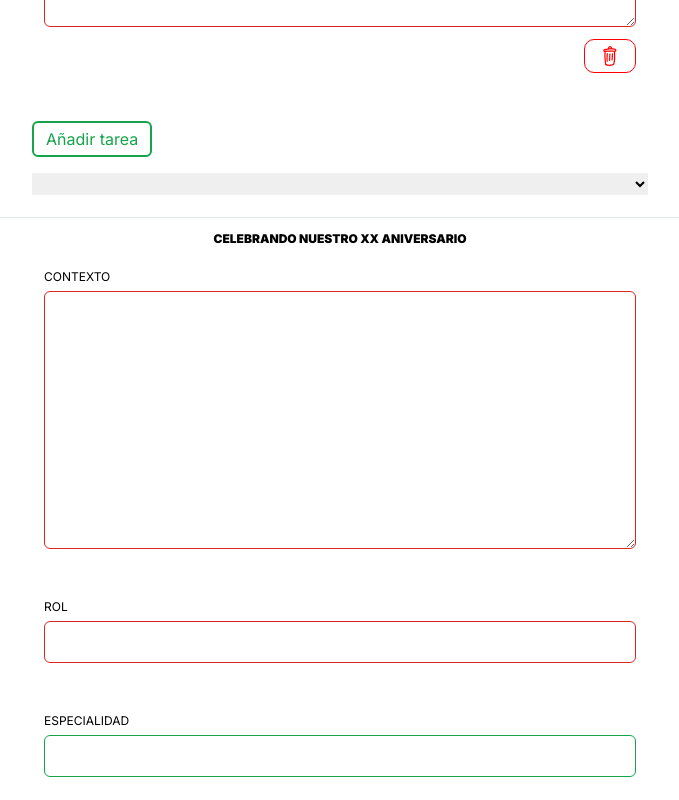
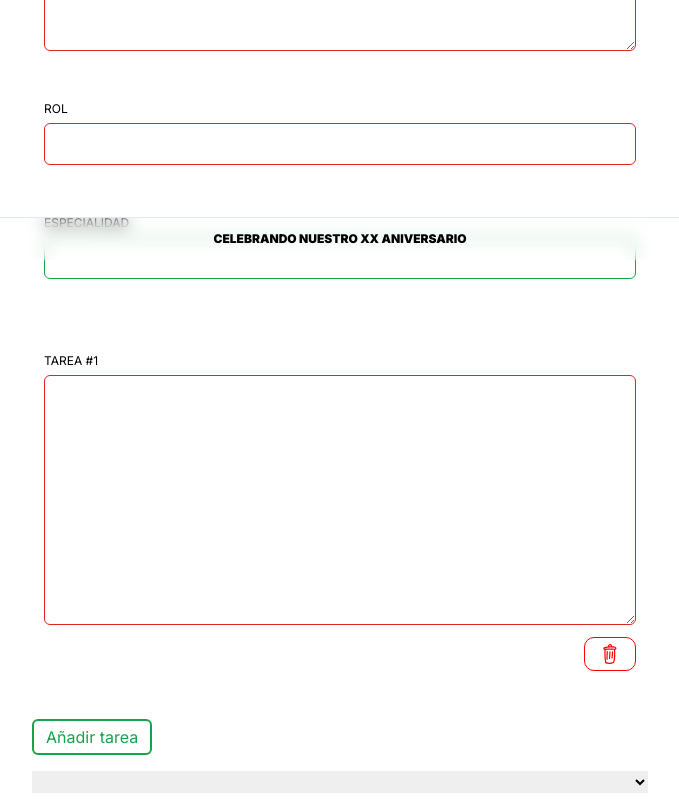
Before and after one commit to d3vr10/bunpractice, a Next.js app: page / in a window 1280 px wide. Shown: the part 540-1340 px from the top of the page, without its empty margins (300-979 px from the left). Built offline with nearby package versions, Linux system fonts and the light colour scheme.

Commit message:
UI: Move taskarray comp down 2 fields. Fix example delete button

```diff
--- a/src/components/PromptForm.tsx
+++ b/src/components/PromptForm.tsx
@@ -40,7 +40,7 @@ export default function PromptForm() {
     return (
         <form action="" onSubmit={handleSubmit(onSubmit)} noValidate={true} className="flex flex-col">
 
-            <TaskArray unregister={unregister} getValues={getValues} register={register} control={control} errors={errors} />
+
 
             <div className="form-field col-span-2 mt-10">
                 <label htmlFor="context">Contexto</label>
@@ -67,6 +67,9 @@ export default function PromptForm() {
                 })} type="text" id="speciality-field" {...register("specialityField")} />
                 {errors.specialityField && touchedFields.specialityField && <div className="form-error">{errors.specialityField.message}</div>}
             </div>
+
+            <TaskArray unregister={unregister} getValues={getValues} register={register} control={control} errors={errors} />
+
             <div className="form-field">
             <label htmlFor="preferred-language">Lenguaje</label>
 
--- a/src/components/TaskArray.tsx
+++ b/src/components/TaskArray.tsx
@@ -1,9 +1,8 @@
 "use client";
 
 import { PromptDataSchemaType } from "@/lib/schemas/validationSchema";
-import { Control, FieldErrors, FieldValues, UseFormGetValues, UseFormRegister, UseFormUnregister, useFieldArray, useForm } from "react-hook-form";
+import { Control, FieldErrors, UseFormGetValues, UseFormRegister, UseFormUnregister, useFieldArray } from "react-hook-form";
 import TrashBinIcon from "../../public/svgs/trash_bin.svg";
-import Image from "next/image";
 import clsx from "clsx";
 import { useState } from "react";
 
@@ -14,76 +13,60 @@ export default function TaskArray({ register, unregister, errors, control, getVa
     control: Control<PromptDataSchemaType>,
     getValues: UseFormGetValues<PromptDataSchemaType>
 }) {
-    // const { control, register, formState: {errors} } = useForm();
     const { fields, append, remove } = useFieldArray({ control, name: "taskSet" });
-    const [examplePosList, setExamplePosList] = useState<Array<number>>([])
+    const [examplePosList, setExamplePosList] = useState<Array<number>>([]);
 
     return (
         <>
-
-
             {!!fields.length && fields.map((task, index) => (
                 <div className="form-field col-span-2 mt-6" key={task.id.toString()}>
                     <label>Tarea #{index + 1}</label>
-                    <textarea {...register(`taskSet.${index}.content` as const)} className={`${clsx("py-1 px-2 form-control", {
+                    <textarea {...register(`taskSet.${index}.content`)} className={`${clsx("py-1 px-2 form-control", {
                         "form-control-error": !!errors.taskSet && !!errors.taskSet[index],
-                        "form-control-success": !!!errors.taskSet || !!!errors.taskSet[index]
+                        "form-control-success": !errors.taskSet || !errors.taskSet[index]
                     })}`} cols={30} rows={10}></textarea>
-                    {/* <Image priority src={} className="self-end" alt="Eliminar" onClick={()=>remove(index)} /> */}
-                    <TrashBinIcon className="mt-3 transition-colors self-end cursor-pointer &_path:fill-white hover:&_rect:fill-red-500" alt="Eliminar" onClick={(event: any) => {
-                        const updatedExamplePosList = examplePosList.filter((taskPos: number) => taskPos !== index)
-                            .map((taskPos) => {
-                                if (taskPos > index)
-                                    return taskPos - 1
-                                return taskPos
-                            })
 
-                        const path = `taskSet.${index}.example`;
-                        unregister(path as any)
-                        const exampleBox = document.getElementById('example-' + index)
-                        exampleBox?.remove()
-                        setExamplePosList(updatedExamplePosList)
-                        remove(index)
+                    <TrashBinIcon className="mt-3 transition-colors self-end cursor-pointer &_path:fill-white hover:&_rect:fill-red-500" alt="Eliminar" onClick={() => {
+                        if (fields.length === 1) {
+                            alert("No se puede eliminar este campo. Debe asignarle al menos una tarea a la inteligencia artificial.");
+                            return;
+                        }
+                        unregister(`taskSet.${index}.example`);
+                        remove(index);
+                        setExamplePosList(examplePosList.filter(pos => pos !== index).map(pos => pos > index ? pos - 1 : pos));
                     }} />
-                    {errors.taskSet && <div className="">{errors.taskSet.message?.toString()}</div>}
 
+                    {errors.taskSet && <div>{errors.taskSet.message?.toString()}</div>}
                 </div>
             ))}
-
 
             <button className="w-fit border-green-600 border-solid border-2 text-green-600 hover:bg-green-600 hover:text-white transition-colors ease-out rounded-md px-3 py-1 mt-6" onClick={() => {
                 append({ content: "", example: "" });
             }}>Añadir tarea</button>
 
-            <select name="" id="" className="mt-4 mb-2" defaultValue={-1} onChange={(event) => {
-                const selectedTaskExample = event.target.value
-                event.target.value = "-1"
-                setExamplePosList(examplePosList.concat([Number(selectedTaskExample)]).sort((a, b) => a - b))
-
+            <select className="mt-4 mb-2" defaultValue={-1} onChange={(event) => {
+                const selectedTaskExample = Number(event.target.value);
+                event.target.value = "-1";
+                if (!isNaN(selectedTaskExample)) {
+                    setExamplePosList(prev => [...prev, selectedTaskExample].sort((a, b) => a - b));
+                }
             }}>
                 <option disabled value="-1"></option>
-                {!!fields.length && fields.map((task, index) => {
-                    const foundExample = examplePosList.find((taskPos: number): any => taskPos === index)
-                    if (foundExample === undefined) return (
-                        <option key={task.id} value={index}>Tarea #{index + 1}</option>
-                    )
-                }
-                )}
+                {!!fields.length && fields.map((task, index) => (
+                    !examplePosList.includes(index) && <option key={task.id} value={index}>Tarea #{index + 1}</option>
+                ))}
             </select>
 
-            {examplePosList.map((taskPos: number, index: number) => (
-                <div className="form-field mt-6" key={"example-field-" + `${taskPos}`} id={"example-" + `${taskPos}`} >
+            {examplePosList.map((taskPos) => (
+                <div className="form-field mt-6" key={"example-field-" + taskPos}>
                     <label>Ejemplo de Tarea #{taskPos + 1}</label>
-                    <textarea name="" id="" className={`${clsx("py-1 px-2 form-control")}`}></textarea>
-                    <TrashBinIcon className="mt-3 transition-colors self-end cursor-pointer &_path:fill-white hover:&_rect:fill-red-500" alt="Eliminar" onClick={(event: any) => {
-                        const exampleBox = document.getElementById('example-' + taskPos)
-                        setExamplePosList(examplePosList.filter((innerTaskPos: number) => innerTaskPos !== taskPos))
-                        unregister(`taskSet.${taskPos}.example`)
-                        exampleBox?.remove()
+                    <textarea className={`${clsx("py-1 px-2 form-control")}`}></textarea>
 
+                    <TrashBinIcon className="mt-3 transition-colors self-end cursor-pointer &_path:fill-white hover:&_rect:fill-red-500" alt="Eliminar" onClick={() => {
+                        setExamplePosList(prev => prev.filter(pos => pos !== taskPos).map(pos => pos > taskPos ? pos - 1 : pos));
+                        unregister(`taskSet.${taskPos}.example`);
                     }} />
                 </div>
-
             ))}
         </>
     );
```
